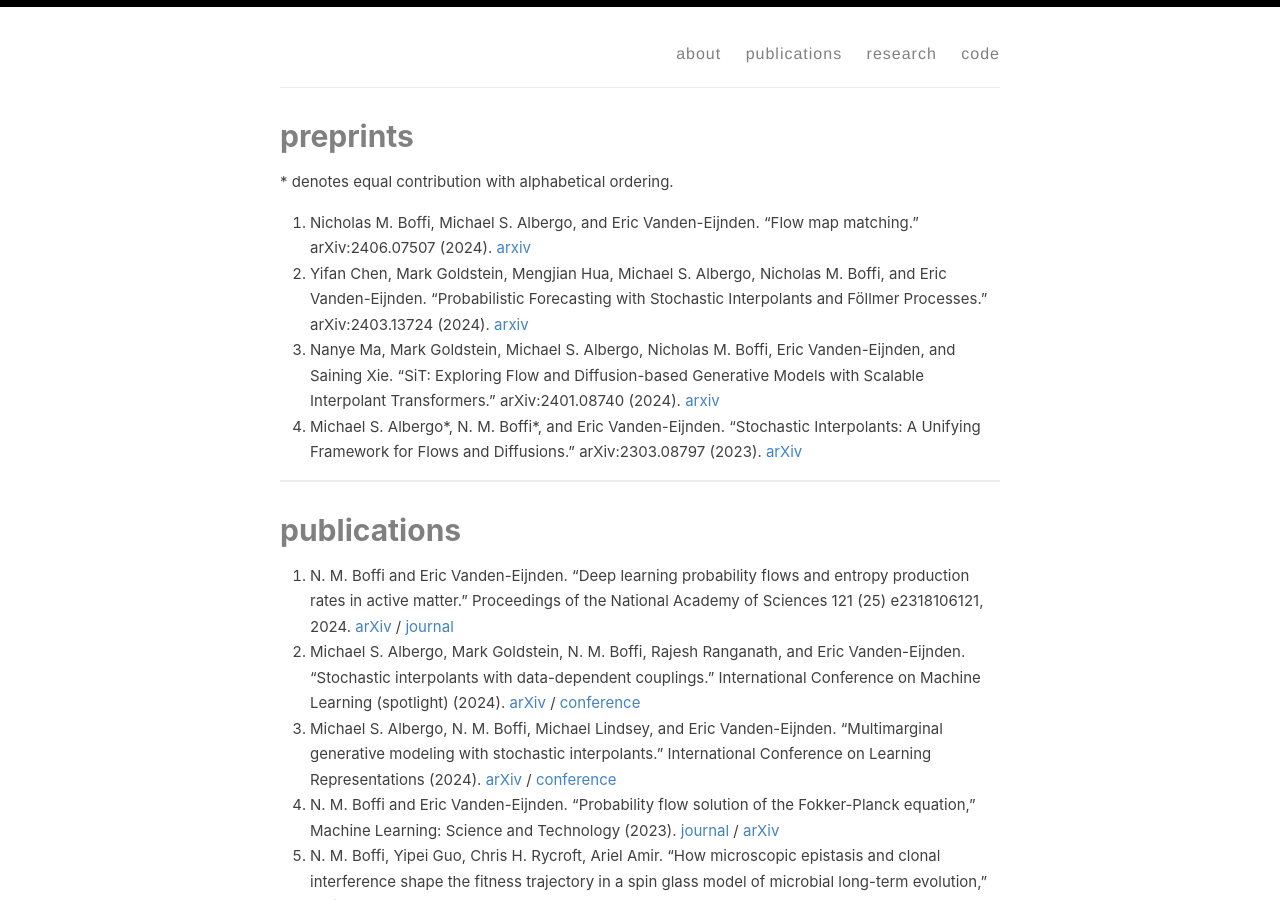
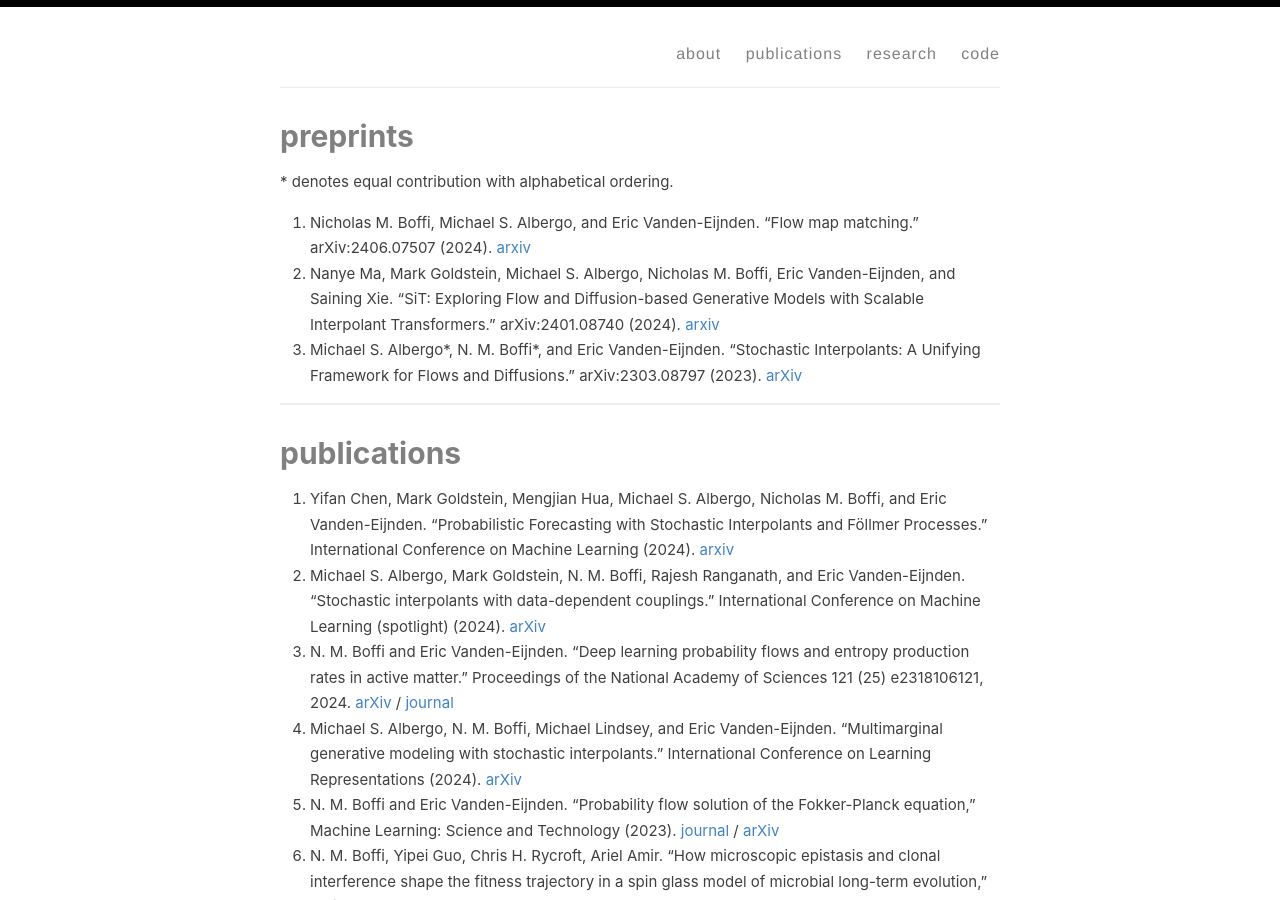
Before and after one commit to nmboffi/nmboffi.github.io, a Jekyll site: the page built from _pages/publications.md, in a window 1280 px wide and 900 px high. Built offline with Jekyll 4.4.1, drawn with Linux system fonts in a browser that asks for light colours.

Commit message:
update publications again

```diff
--- a/_pages/publications.md
+++ b/_pages/publications.md
@@ -6,16 +6,15 @@ permalink: /publications/
 \* denotes equal contribution with alphabetical ordering.
 
 1. Nicholas M. Boffi, Michael S. Albergo, and Eric Vanden-Eijnden. "Flow map matching." arXiv:2406.07507 (2024). [arxiv](https://arxiv.org/abs/2406.07507)
-1. Yifan Chen, Mark Goldstein, Mengjian Hua, Michael S. Albergo, Nicholas M. Boffi, and Eric Vanden-Eijnden. "Probabilistic Forecasting with Stochastic Interpolants and Föllmer Processes." arXiv:2403.13724 (2024). [arxiv](https://arxiv.org/abs/2403.13724)
 1. Nanye Ma, Mark Goldstein, Michael S. Albergo, Nicholas M. Boffi, Eric Vanden-Eijnden, and Saining Xie. "SiT: Exploring Flow and Diffusion-based Generative Models with Scalable Interpolant Transformers." arXiv:2401.08740 (2024). [arxiv](https://arxiv.org/abs/2401.08740)
 1. Michael S. Albergo\*, N. M. Boffi\*, and Eric Vanden-Eijnden. "Stochastic Interpolants: A Unifying Framework for Flows and Diffusions." arXiv:2303.08797 (2023). [arXiv](https://arxiv.org/abs/2303.08797)
 
-
 ---
 # publications
+1. Yifan Chen, Mark Goldstein, Mengjian Hua, Michael S. Albergo, Nicholas M. Boffi, and Eric Vanden-Eijnden. "Probabilistic Forecasting with Stochastic Interpolants and Föllmer Processes." International Conference on Machine Learning (2024). [arxiv](https://arxiv.org/abs/2403.13724)
+1. Michael S. Albergo, Mark Goldstein, N. M. Boffi, Rajesh Ranganath, and Eric Vanden-Eijnden. "Stochastic interpolants with data-dependent couplings." International Conference on Machine Learning (spotlight) (2024). [arXiv](https://arxiv.org/abs/2310.03725)
 1. N. M. Boffi and Eric Vanden-Eijnden. "Deep learning probability flows and entropy production rates in active matter." Proceedings of the National Academy of Sciences 121 (25) e2318106121, 2024. [arXiv](https://arxiv.org/abs/2309.12991) / [journal](https://doi.org/10.1073/pnas.2318106121)
-1. Michael S. Albergo, Mark Goldstein, N. M. Boffi, Rajesh Ranganath, and Eric Vanden-Eijnden. "Stochastic interpolants with data-dependent couplings." International Conference on Machine Learning (spotlight) (2024). [arXiv](https://arxiv.org/abs/2310.03725) / [conference](https://openreview.net/pdf?id=FFILRGD0jG)
-1. Michael S. Albergo, N. M. Boffi, Michael Lindsey, and Eric Vanden-Eijnden. "Multimarginal generative modeling with stochastic interpolants." International Conference on Learning Representations (2024). [arXiv](https://arxiv.org/abs/2310.03695) / [conference](https://openreview.net/pdf?id=FHqAzWl2wE)
+1. Michael S. Albergo, N. M. Boffi, Michael Lindsey, and Eric Vanden-Eijnden. "Multimarginal generative modeling with stochastic interpolants." International Conference on Learning Representations (2024). [arXiv](https://arxiv.org/abs/2310.03695)
 1. N. M. Boffi and Eric Vanden-Eijnden. "Probability flow solution of the Fokker-Planck equation," Machine Learning: Science and Technology (2023). [journal](https://iopscience.iop.org/article/10.1088/2632-2153/ace2aa/meta) / [arXiv](https://arxiv.org/abs/2206.04642)
 1. N. M. Boffi, Yipei Guo, Chris H. Rycroft, Ariel Amir. "How microscopic epistasis and clonal interference shape the fitness trajectory in a spin glass model of microbial long-term evolution," eLife 12 (2023). [journal](https://elifesciences.org/reviewed-preprints/87895) / [biorXiv](https://www.biorxiv.org/content/10.1101/2023.01.16.524306v1)
 1. Saminda Abeyruwan, Alex Bewley, N. M. Boffi, Krzysztof Marcin Choromanski, David B D’Ambrosio, Deepali Jain, Pannag R Sanketi, Anish Shankar, Vikas Sindhwani, Sumeet Singh, Jean-Jacques Slotine, Stephen Tu. "Agile Catching with Whole-Body MPC and Blackbox Policy Learning," Learning for Dynamics and Control (L4DC) 2023. [conference](https://proceedings.mlr.press/v211/abeyruwan23a.html)
```
